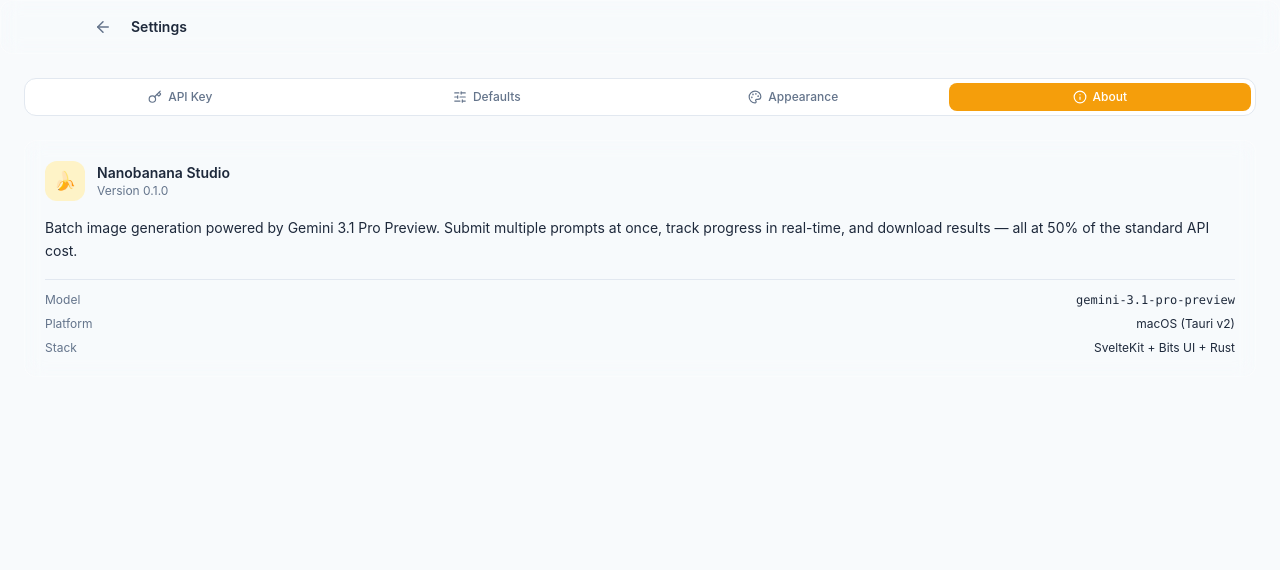
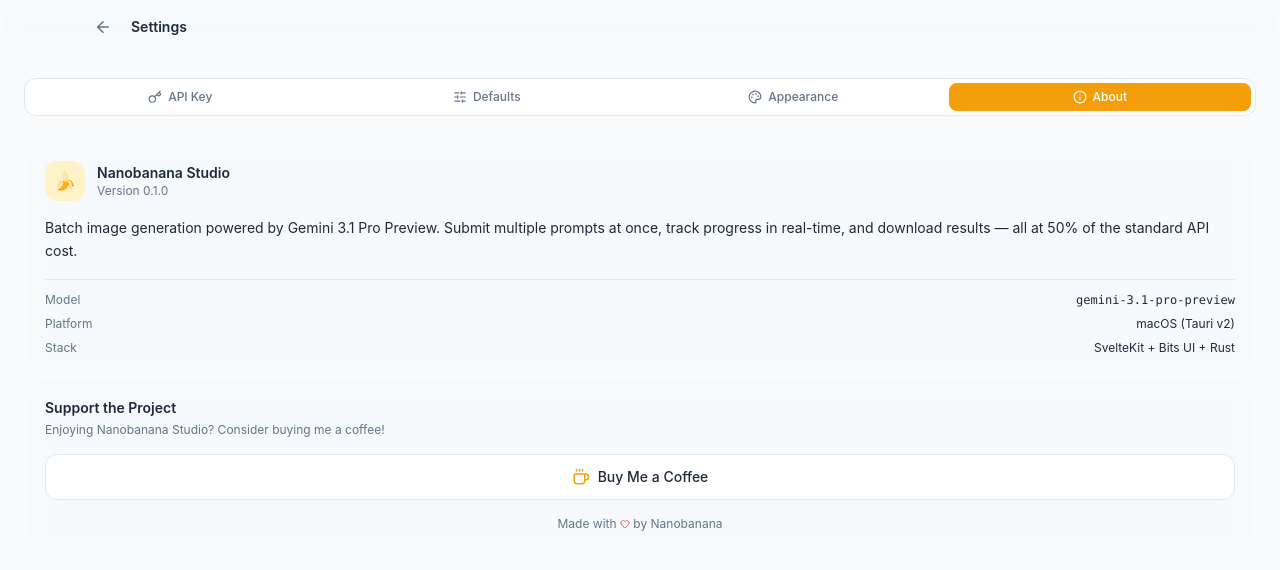
Before and after one commit to aaronkwhite/nanobanana-studio-app, a SvelteKit app: page /settings in a window 1280 px wide. Both pictures are taken after a click on the button "About". Shown: the top 570 px of the page. Built offline with nearby package versions, Linux system fonts and the light colour scheme.

Commit message:
feat: Buy Me a Coffee support section in settings About tab

```diff
--- a/src/routes/settings/+page.svelte
+++ b/src/routes/settings/+page.svelte
@@ -1,6 +1,6 @@
 <script lang="ts">
   import { onMount } from 'svelte';
-  import { ArrowLeft, Eye, EyeOff, Sun, Moon, Monitor, Key, Palette, SlidersHorizontal, Info, RotateCcw, ExternalLink } from 'lucide-svelte';
+  import { ArrowLeft, Eye, EyeOff, Sun, Moon, Monitor, Key, Palette, SlidersHorizontal, Info, RotateCcw, ExternalLink, Heart, Coffee } from 'lucide-svelte';
   import { Button, Input, Select } from '$lib/components/ui';
   import { config } from '$lib/stores/config';
   import { theme } from '$lib/stores/theme';
@@ -256,5 +256,26 @@
         </div>
       </div>
     </div>
+
+    <!-- Support -->
+    <div class="glass p-5 flex flex-col gap-4">
+      <div>
+        <h2 class="text-sm font-semibold text-[var(--text)]">Support the Project</h2>
+        <p class="text-xs text-[var(--muted)] mt-1">Enjoying Nanobanana Studio? Consider buying me a coffee!</p>
+      </div>
+
+      <a
+        href="https://buymeacoffee.com/nanobanana"
+        target="_blank"
+        class="flex items-center justify-center gap-2 rounded-[var(--radius-lg)] border border-[var(--border)] bg-[var(--surface)] px-4 py-3 transition-colors hover:border-[var(--accent)] hover:bg-[var(--accent-subtle)] group"
+      >
+        <Coffee size={18} class="text-[var(--accent)] group-hover:text-[var(--accent-hover)]" />
+        <span class="text-sm font-medium text-[var(--text)]">Buy Me a Coffee</span>
+      </a>
+
+      <p class="text-xs text-[var(--muted)] text-center">
+        Made with <Heart size={10} class="inline text-[var(--error)]" /> by Nanobanana
+      </p>
+    </div>
   {/if}
 </div>
```
